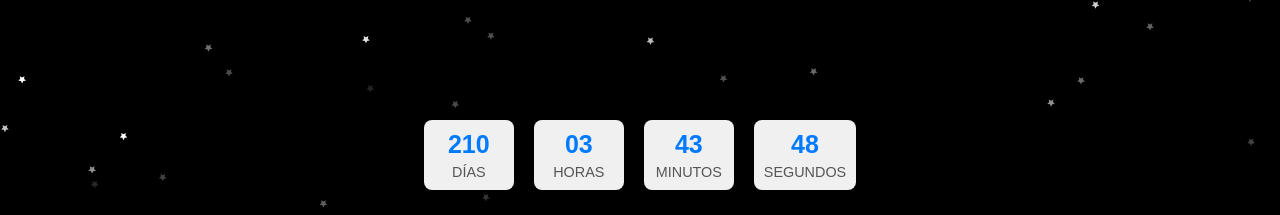
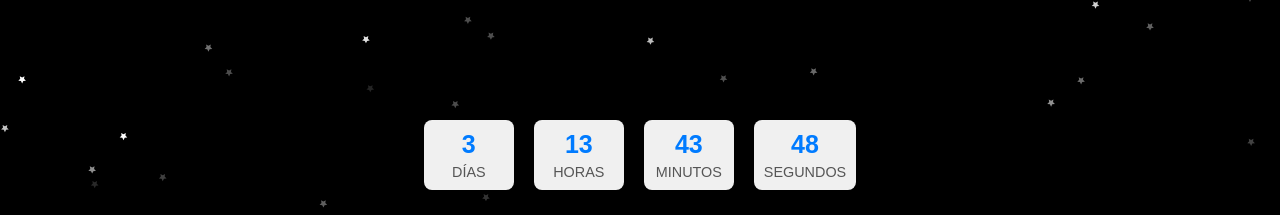
Before and after one commit to LuiguiHernandez/propuesta.github.io, a React (Create React App) app: page / in a window 1280 px wide. Shown: the top 215 px of the page. Built offline with nearby package versions, Linux system fonts and the light colour scheme.

Commit message:
Fix date

```diff
--- a/src/App.tsx
+++ b/src/App.tsx
@@ -5,7 +5,7 @@ import CountdownComponent from './components/countdown/CountdownComponent';
 function App() {
   return (
     <div className='wrap-message'>
-      <CountdownComponent targetDate={new Date('2026-01-01T00:00:00')} />
+      <CountdownComponent targetDate={new Date('2025-06-08T10:00:00')} />
       <div className="cart">
         <img src={ImageCart} />
       </div>
```
